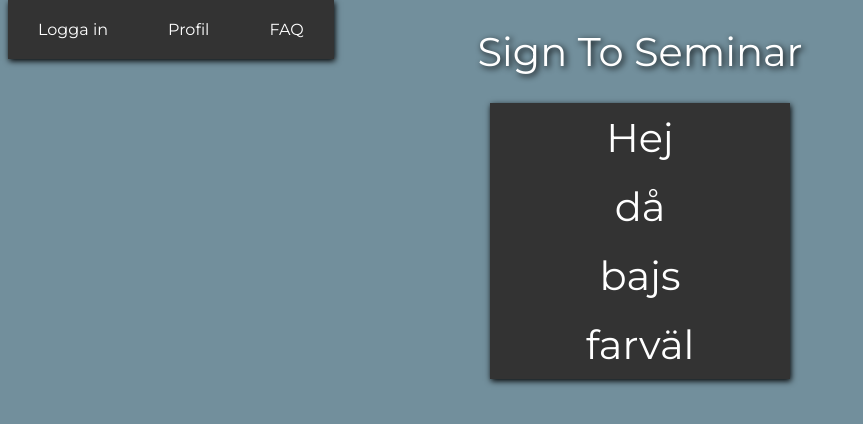
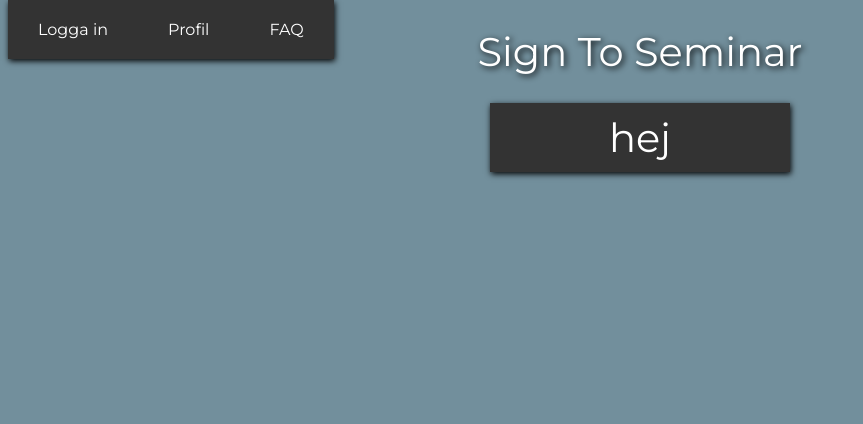
Before and after one commit to moapng/SignToSeminar-Front-End, a React (Create React App) app: page / in a window 1280 px wide. Shown: the top 424 px of the page, without its empty margins (0-863 px from the left). Built offline with nearby package versions, Linux system fonts and the light colour scheme.

Commit message:
beginning of fetch-stuff

```diff
--- a/src/components/menu.js
+++ b/src/components/menu.js
@@ -2,13 +2,14 @@ import React, {Component} from "react";
 import Seminar from "./seminar";
 
 export default class Menu extends Component{
+    constructor(){
+        super();
+        this.state = {seminars: [{name: "hej"}]}
+    }
 render(){
     return (
         <div className="menu">
-            <Seminar name="Hej" className="menu-li"></Seminar>
-            <Seminar name="då" className="menu-li"></Seminar>
-            <Seminar name="bajs" className="menu-li"></Seminar>
-            <Seminar name="farväl" className="menu-li"></Seminar>
+            {this.state.seminars.map(item => (<Seminar name={item.name} className="menu-li"></Seminar>))}
          </div>
  );
     }
```
Also changed, not shown: 1 other file (tests, documents, lock files or other folders).
